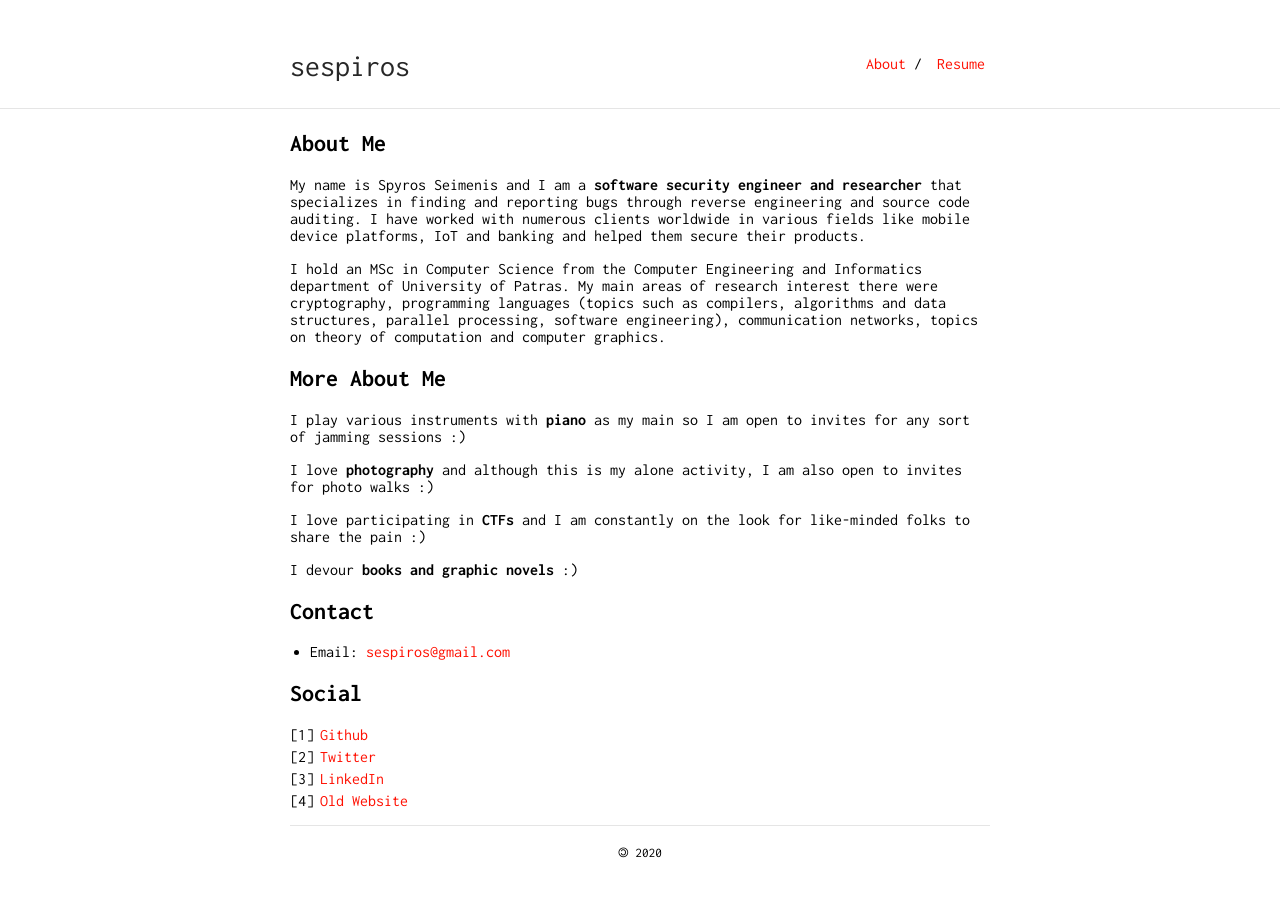
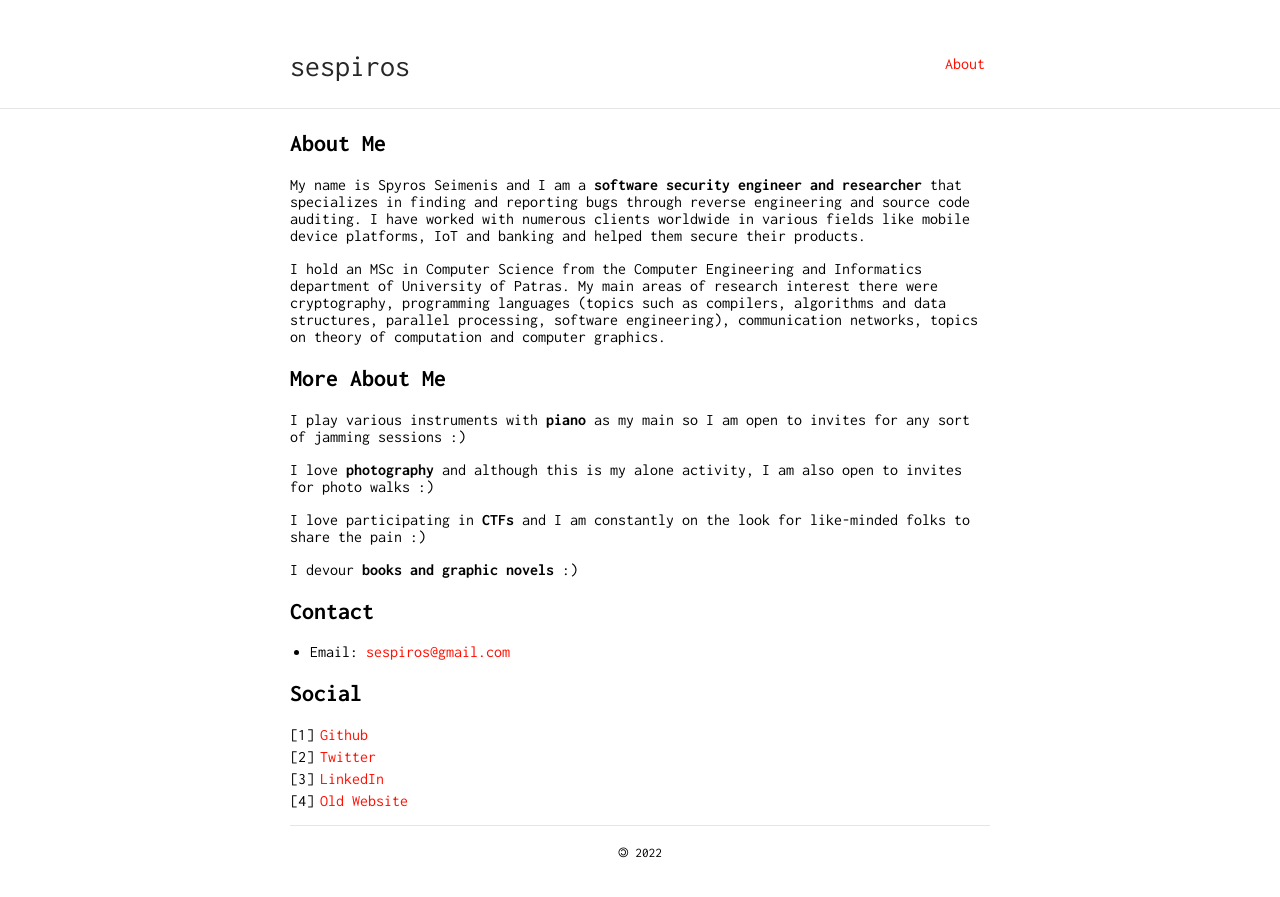
Before and after one commit to sespiros/sespiros.github.io, a Jekyll site: the page built from index.md, in a window 1280 px wide. Shown: the top 897 px of the page. Built offline with Jekyll 4.4.1, drawn with Linux system fonts in a browser that asks for light colours; our own code applies the rules of GitHub Pages for plain Markdown files.

Commit message:
Delete resume.pdf

```diff
--- a/_config.yml
+++ b/_config.yml
@@ -43,7 +43,7 @@ tracking_id: UA-70832716-1
 
 footer: yes
 footer_url: https://sespiros.github.io
-footer_text: "🄯 2020"
+footer_text: "🄯 2022"
 
 sass:
     style: compressed
@@ -52,8 +52,6 @@ sass:
 nav:
     - name: "About"
       link: "/"
-    - name: "Resume"
-      link: "resume.pdf"
 
 # Exclude from processing.
 # The following items will not be processed, by default.
```
